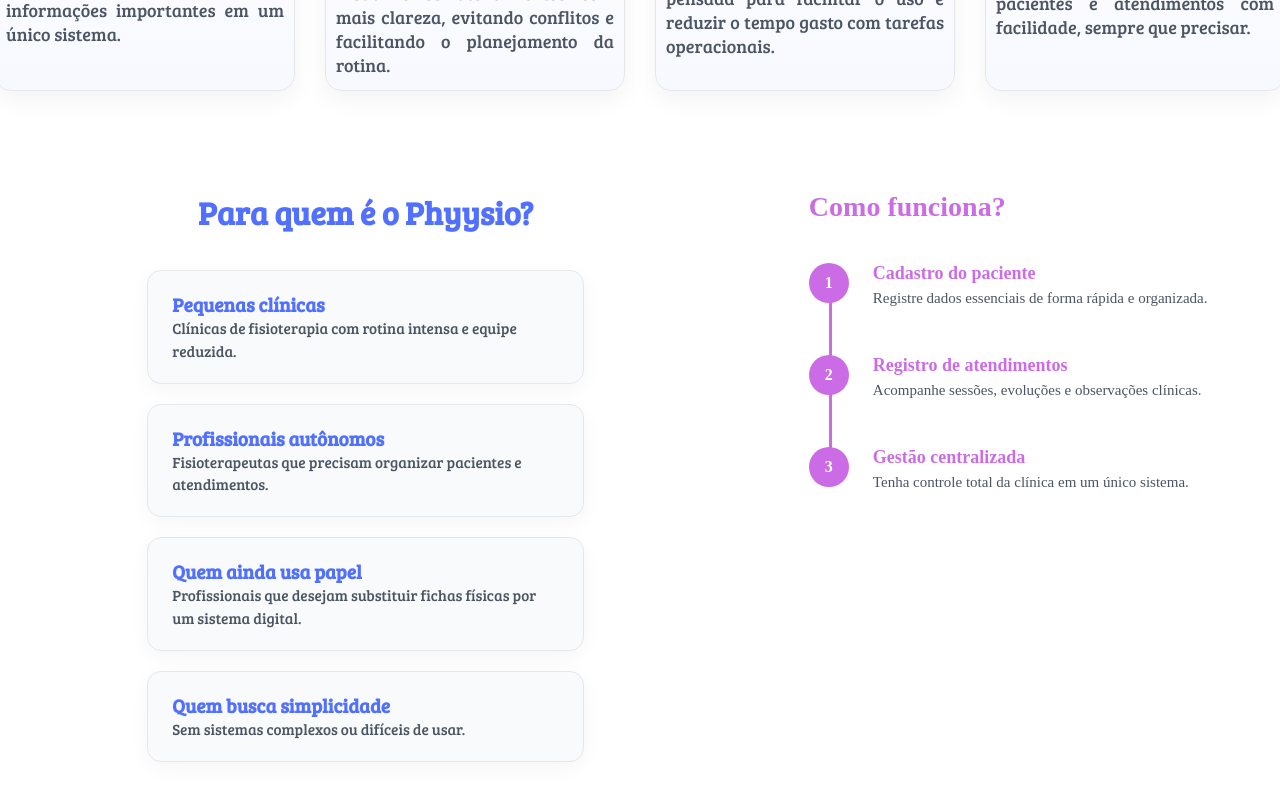
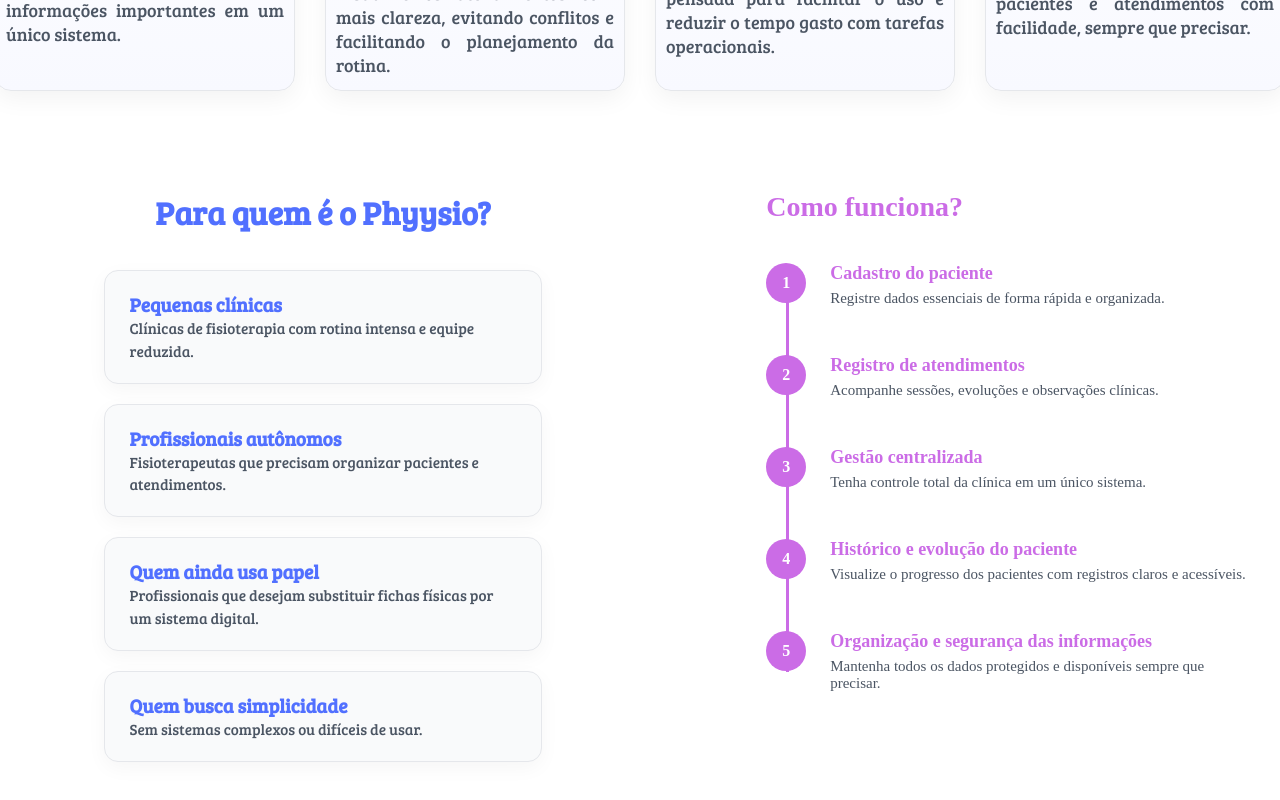
Before and after one commit to vicentejuniordev/Phyysio, a React (Vite) app in the folder phyysio-frontend/: page / in a window 1280 px wide. Shown: the part 1138-1938 px from the top of the page. Built offline with nearby package versions, Linux system fonts and the light colour scheme.

Commit message:
feat: add two more items in `HowWorks` component

```diff
--- a/phyysio-frontend/src/components/HowWorks/HowWorks.jsx
+++ b/phyysio-frontend/src/components/HowWorks/HowWorks.jsx
@@ -29,6 +29,22 @@
             <p>Tenha controle total da clínica em um único sistema.</p>
           </div>
         </div>
+
+        <div class="step">
+          <span class="circle">4</span>
+          <div class="content">
+            <h3>Histórico e evolução do paciente</h3>
+            <p>Visualize o progresso dos pacientes com registros claros e acessíveis.</p>
+          </div>
+        </div>
+
+        <div class="step">
+          <span class="circle">5</span>
+          <div class="content">
+            <h3>Organização e segurança das informações</h3>
+            <p>Mantenha todos os dados protegidos e disponíveis sempre que precisar.</p>
+          </div>
+        </div>
       </div>
     </section>
   );
```
